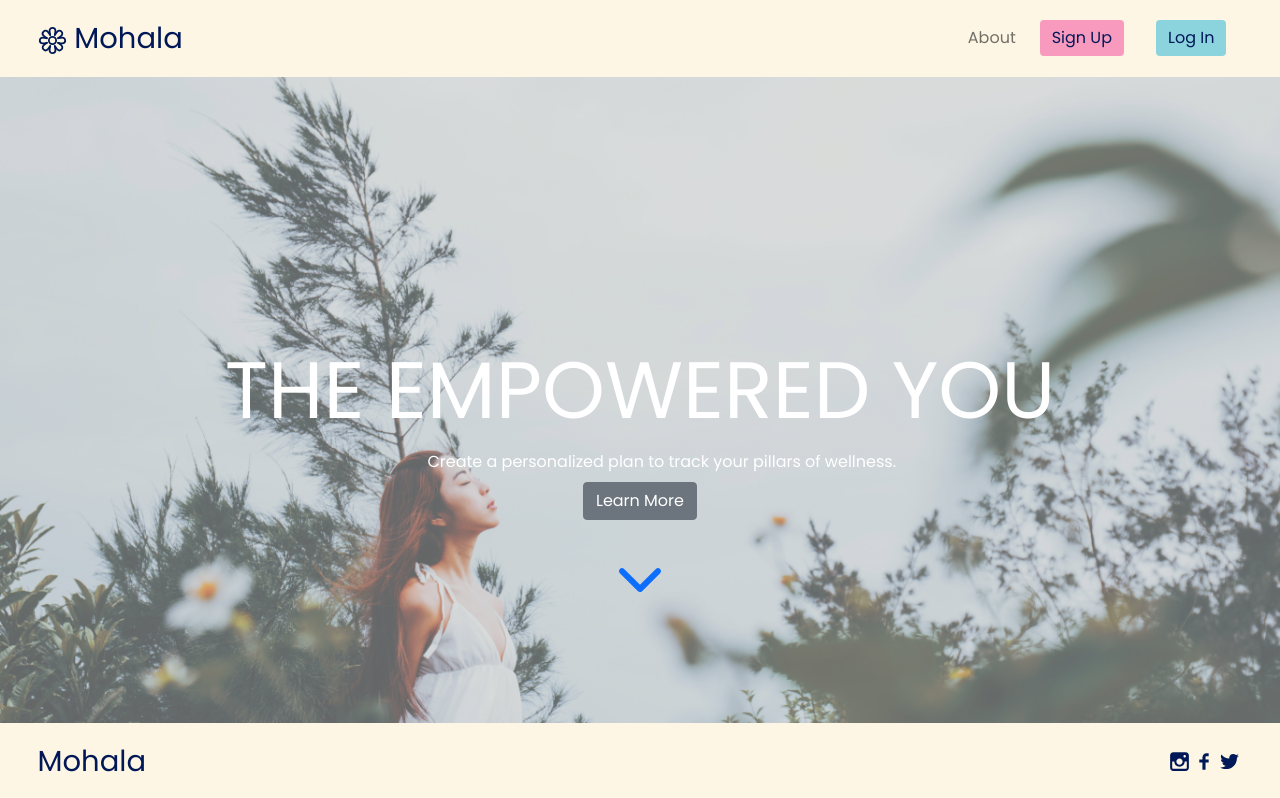
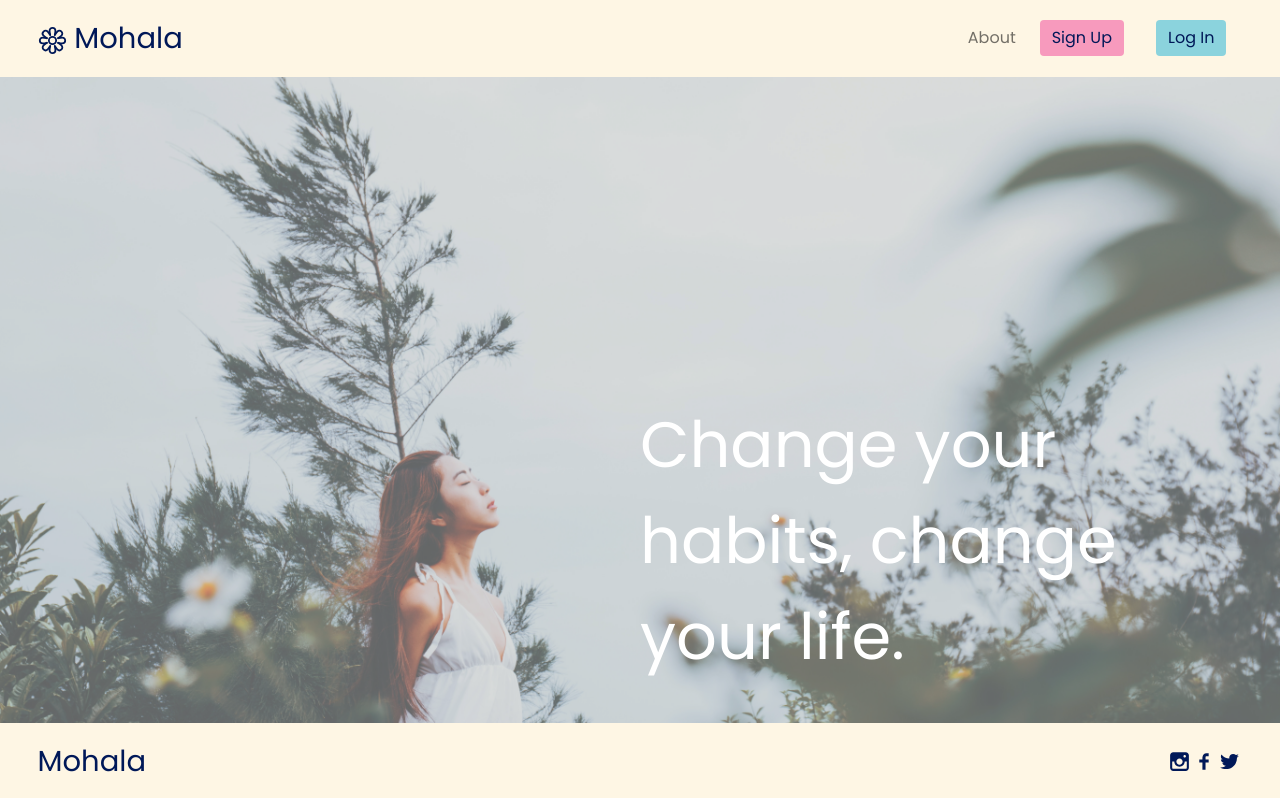
Before and after one commit to allyroo/hackathon-wellness, a React (Create React App) app: page / in a window 1280 px wide. Shown: the top 798 px of the page. Built offline with nearby package versions, Linux system fonts and the light colour scheme.

Commit message:
text - landing

```diff
--- a/src/pages/Landing.css
+++ b/src/pages/Landing.css
@@ -17,14 +17,25 @@ html {
   width: 100vw;
   display: flex;
   flex-direction: column;
-  align-items: center;
-  justify-content: center;
-  text-align: right;
-  color: #fff;
+  color: rgb(255, 255, 255);
 }
-
+.hero-container {
+  display: flex;
+  flex-direction: row;
+}
+.hero-left {
+  flex: 50%;
+}
+.hero-right {
+  text-align: left;
+  flex: 50%;
+  padding-right: 3em;
+}
 .hero-title {
-  font-size: 5em;
+  padding-top: 5em;
+  font-size: 4em;
+  line-height: 1.5em;
+  /* padding-right: 3em; */
 }
 
 .hero-subtext {
@@ -150,7 +161,7 @@ img {
 }
 
 .top-title {
-  height: 4em;
+  height: 1em;
 }
 .title {
   font-family: "Poppins", sans-serif;
--- a/src/pages/Landing.jsx
+++ b/src/pages/Landing.jsx
@@ -26,13 +26,26 @@ const Landing = () => {
         {/* Hero */}
         <section className="hero">
           <div className="hero-overlay">
-            <div className="hero-title">THE EMPOWERED YOU</div>
-            <div className="hero-subtext">
+            <div className="hero-container">
+              <div className="hero-left"></div>
+              <div className="hero-right">
+                <div className="hero-title">
+                  Change your habits, change your life.
+                </div>
+                {/* <div className="hero-subtext">
               Create a personalized plan to track your pillars of wellness.
+            </div> */}
+                {/* <NavLink href="/about">
+              <Button>Learn More</Button>
+            </NavLink> */}
+              </div>
             </div>
-            <NavLink href="/about">
-              <Button>Learn More</Button>
-            </NavLink>
+            <br />
+            <br />
+            <br />
+            <br />
+            <br />
+            <br />
             <div className="main" id="section1">
               <a href="#section2">
                 <IoIosArrowDown />
@@ -51,7 +64,7 @@ const Landing = () => {
         <section className="product">
           <div className="product-text">
             <div className="product-head">
-              Your one-stop shop for better mental health.
+              Your one-stop shop improved wellness.
             </div>
             <br />
             <p>
@@ -74,7 +87,7 @@ const Landing = () => {
           </div>
           <div className="product-text">
             <div className="product-head">
-              Connect your mind, body, and spirit.
+              Dig at the roots instead of hacking at the leaves.
             </div>
             <br />
             <p>
@@ -83,11 +96,7 @@ const Landing = () => {
             </p>
           </div>
         </section>
-        <section className="bloom">
-          <div className="title">
-            Dig at the roots instead of hacking at the leaves.{" "}
-          </div>
-        </section>
+
         <section className="how-to">
           {/* <div className="categories"> */}
 
@@ -128,7 +137,14 @@ const Landing = () => {
             <div className="how-title">Lean on the professionals</div>
             <img src={support} />
           </div>
+
+          <section className="bloom">
+            <div className="title">
+              Dig at the roots instead of hacking at the leaves.{" "}
+            </div>
+          </section>
         </section>
+
         <Footer />
       </div>
     </div>
```
